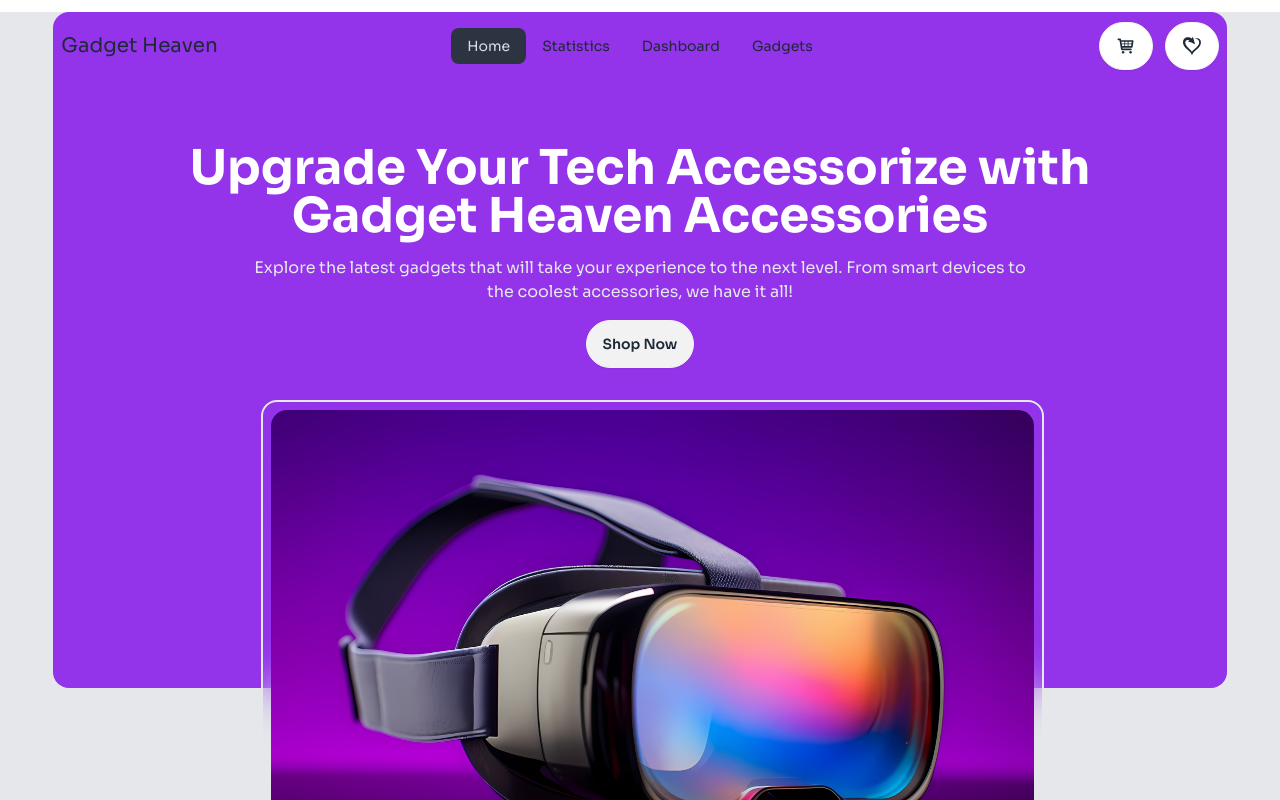
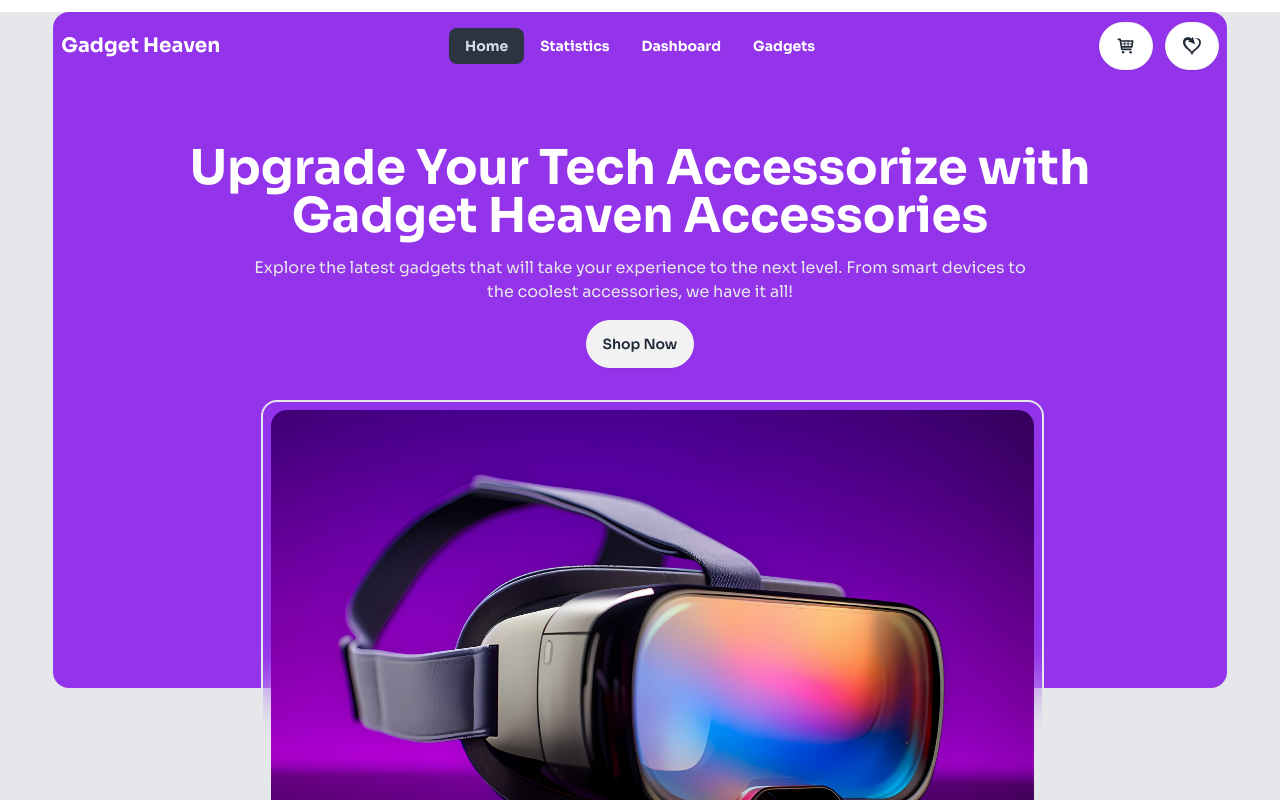
Before and after one commit to Takmim00/Gadget-haven, a React (Vite) app: page / in a window 1280 px wide. Shown: the top 800 px of the page. Built offline with nearby package versions, Linux system fonts and the light colour scheme.

Commit message:
navbar design and error page added

```diff
--- /dev/null
+++ b/src/Pages/ErrorPage.jsx
@@ -0,0 +1,11 @@
+import React from 'react';
+
+const ErrorPage = () => {
+    return (
+        <div>
+            404 Pages
+        </div>
+    );
+};
+
+export default ErrorPage;
--- a/src/components/Navbar.jsx
+++ b/src/components/Navbar.jsx
@@ -1,12 +1,16 @@
 import { GiSelfLove } from "react-icons/gi";
 import { TiShoppingCart } from "react-icons/ti";
-import { Link, NavLink } from "react-router-dom";
+import { Link, NavLink, useLocation } from "react-router-dom";
 import { getAllCart, getAllWishlist } from "../utils";
 import { useEffect, useState } from "react";
 
 const Navbar = () => {
   const [cartCount, setCartCount] = useState(0);
   const [wishCount, setWishCount] = useState(0);
+  const location = useLocation();
+
+
+  const isHome = location.pathname === '/';
 
   useEffect(() => {
     const updateCounts = () => {
@@ -21,7 +25,7 @@ const Navbar = () => {
   }, []);
   return (
     <div className="">
-      <div className="navbar py-2">
+      <div className={`navbar py-2 ${isHome ? 'text-white' : 'text-purple-600'}`}>
         <div className="navbar-start">
           <div className="dropdown">
             <div tabIndex={0} role="button" className="btn btn-ghost lg:hidden">
@@ -58,43 +62,43 @@ const Navbar = () => {
               </li>
             </ul>
           </div>
-          <Link className=" text-xl" to="/">
+          <Link className=" text-xl font-bold" to="/">
             Gadget Heaven
           </Link>
         </div>
         <div className="navbar-center hidden lg:flex">
           <ul className="menu menu-horizontal px-1">
             <li>
-              <NavLink to="/">Home</NavLink>
+              <NavLink to="/" className='font-bold'>Home</NavLink>
             </li>
             <li>
-              <NavLink to="/statistics">Statistics</NavLink>
+              <NavLink to="/statistics" className='font-bold'>Statistics</NavLink>
             </li>
             <li>
-              <NavLink to="/dashboard">Dashboard</NavLink>
+              <NavLink to="/dashboard" className='font-bold'>Dashboard</NavLink>
             </li>
             <li>
-              <NavLink to="/gadgets">Gadgets</NavLink>
+              <NavLink to="/gadgets" className='font-bold'>Gadgets</NavLink>
             </li>
           </ul>
         </div>
         <div className="navbar-end gap-3">
-          <p className="relative bg-white px-4 py-3 border rounded-full text-xl btn">
+          <Link className="relative bg-white px-4 py-3 border rounded-full text-xl btn">
             <TiShoppingCart />
             {cartCount > 0 && (
               <span className="absolute -top-2 -right-1 bg-white border text-black rounded-full px-2 py-1 text-xs">
                 {cartCount}
               </span>
             )}
-          </p>
-          <p className="relative bg-white px-4 py-3 border rounded-full text-xl btn">
+          </Link>
+          <Link className="relative bg-white px-4 py-3 border rounded-full text-xl btn">
             <GiSelfLove />
             {wishCount > 0 && (
               <span className="absolute -top-2 -right-1 bg-white border text-black rounded-full px-2 py-1 text-xs">
                 {wishCount}
               </span>
             )}
-          </p>
+          </Link>
         </div>
       </div>
     </div>
--- a/src/routes/Routes.jsx
+++ b/src/routes/Routes.jsx
@@ -6,6 +6,7 @@ import Dashboard from "../Pages/Dashboard";
 import CategoryCard from "../components/CategoryCard";
 import Details from "../Pages/Details";
 import Gadgets from "../Pages/Gadgets";
+import ErrorPage from "../Pages/ErrorPage";
 
 
 
@@ -13,6 +14,7 @@ const routes = createBrowserRouter([
   {
     path: "/",
     element: <MainLayout/>,
+    errorElement: <ErrorPage/>,
     children:[
         {
             path:'/',
```
